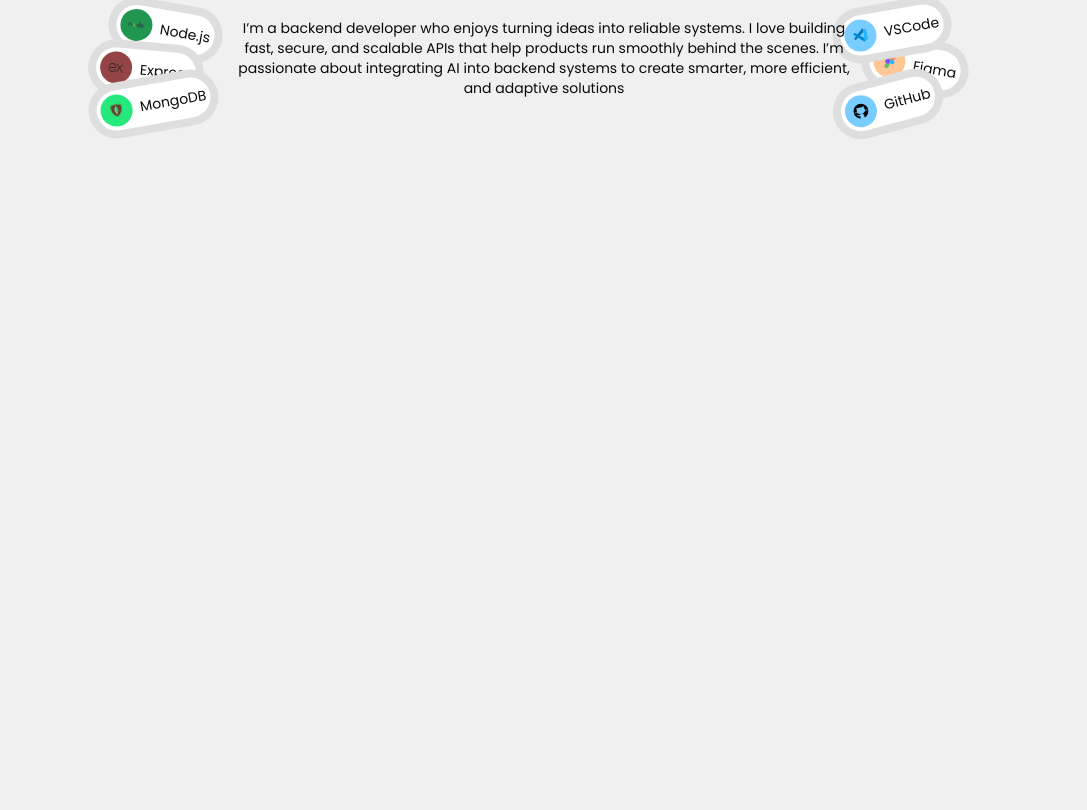
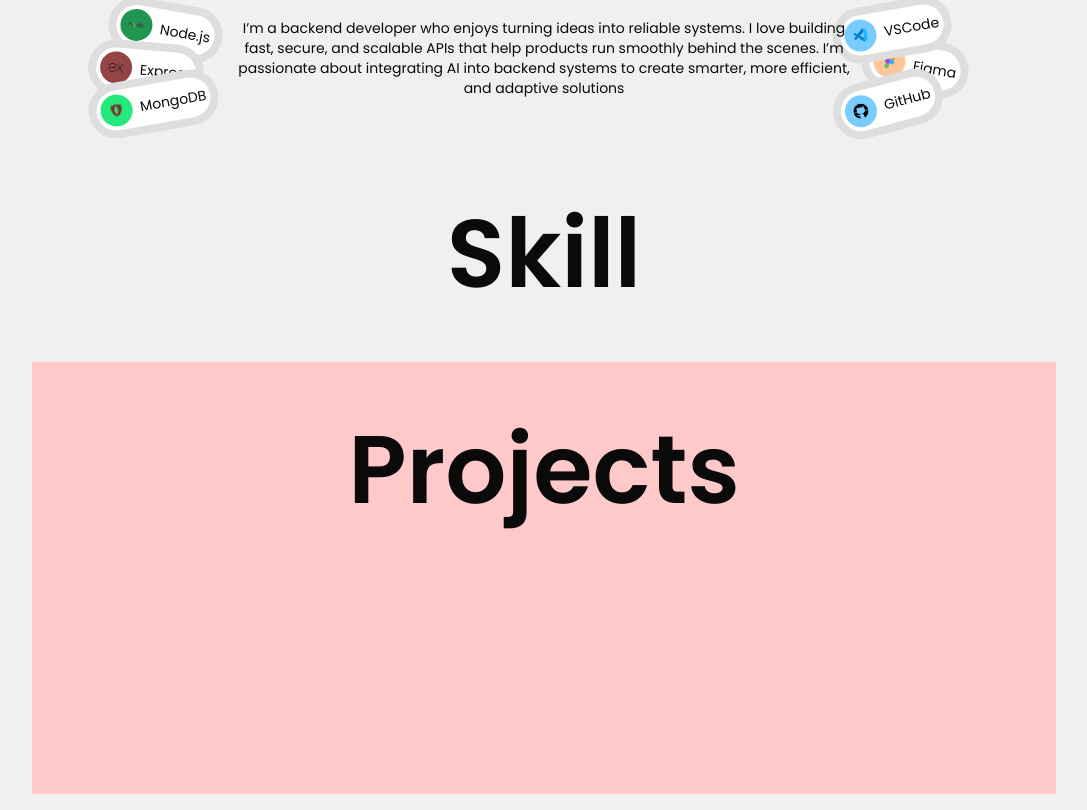
Before and after one commit to Prithivi2059/portfolio, a React (Vite) app: page / in a window 1280 px wide. Shown: the part 942-1752 px from the top of the page, without its empty margins (96-1183 px from the left). Before the commit the page ends 1104 px from the top, so only its background shows below. Built offline with nearby package versions, Linux system fonts and the light colour scheme.

Commit message:
feat: add Projects and Skill components; implement ProjectCard for project display; update constants with project data

```diff
--- a/src/App.jsx
+++ b/src/App.jsx
@@ -1,6 +1,8 @@
 import About from "./components/About";
 import Home from "./components/Home";
 import Navbar from "./components/Navbar";
+import Projects from "./components/Projects";
+import Skill from "./components/Skill";
 
 const App = () => {
   return (
@@ -9,6 +11,8 @@ const App = () => {
       <main className="px-4 py-4 sm:px-[4em] md:py-4 md:px-[8em]">
         <Home />
         <About />
+        <Skill />
+        <Projects />
       </main>
     </>
   )
--- /dev/null
+++ b/src/components/ProjectCard.jsx
@@ -0,0 +1,7 @@
+const ProjectCard = () => {
+    return (
+        <div></div>
+    )
+}
+
+export default ProjectCard;
--- /dev/null
+++ b/src/components/Projects.jsx
@@ -0,0 +1,17 @@
+import { projectCard } from "@/constants";
+import ProjectCard from "./ProjectCard";
+
+const Projects = () => {
+    return (
+        <section className="w-full px-4 py-8 sm:py-12 bg-red-200">
+            <div className="flex flex-col justify-center items-center gap-8 md:gap-10 lg:gap-18">
+                <h1 className="h1">Projects</h1>
+                {projectCard.map((project) => (
+                    <ProjectCard key={project.id} {...project} />
+                ))}
+            </div>
+        </section>
+    )
+}
+
+export default Projects;
--- /dev/null
+++ b/src/components/Skill.jsx
@@ -0,0 +1,11 @@
+const Skill = () => {
+    return (
+        <section className="w-full px-4 py-8 sm:py-12">
+            <div className="flex flex-col justify-center items-center gap-8 md:gap-10 lg:gap-18">
+                <h1 className="h1">Skill</h1>
+            </div>
+        </section>
+    )
+}
+
+export default Skill;
--- a/src/constants/index.js
+++ b/src/constants/index.js
@@ -54,3 +54,33 @@ export const buttonIcons = [
     },
   },
 ];
+
+export const projectCard = [
+  {
+    id: 1,
+    name: "Altura — Modern Seating",
+    img: "/images/altura.png",
+    description:
+      "Altura is a sleek, professional landing page concept for Altura — a contemporary furniture brand specializing in premium stools and chairs. This project highlights a refined and modern user experience using only HTML and CSS, emphasizing comfort, craftsmanship, and minimalist design.",
+    stack: ["Html", "Css", "Responsive"],
+    link: "https://prithivipm2580.github.io/Altura/",
+  },
+  {
+    id: 2,
+    name: "SolidBase - Construction",
+    img: "/images/solidbase.png",
+    description:
+      "SolidBase is a professional static website designed for SolidBase Construction & Co — a company committed to creating purposeful spaces that inspire innovation, promote learning, and support healthy living. This project showcases a clean and modern design using only HTML and CSS.",
+    stack: ["Html", "Css", "Responsive"],
+    link: "https://prithivipm2580.github.io/SolidBase/",
+  },
+  {
+    id: 3,
+    name: "Prompt - Vault",
+    img: "/images/prompt.png",
+    description:
+      "PromptVault is an AI-powered platform for storing and searching prompts efficiently. It uses intelligent embeddings for fast, context-aware retrieval and features a clean, modern frontend with a robust backend — built to help creators and developers discover, organize, and reuse ideas effortlessly.",
+    stack: ["React", "Nodejs", "Express", "MongoDB", "Gemini"],
+    link: "https://github.com/PrithiviPM2580/prompt-vault",
+  },
+];
```
Also changed, not shown: public/images/prompt.png (renamed from public/images/Screenshot 2025-11-09 161055.png).
